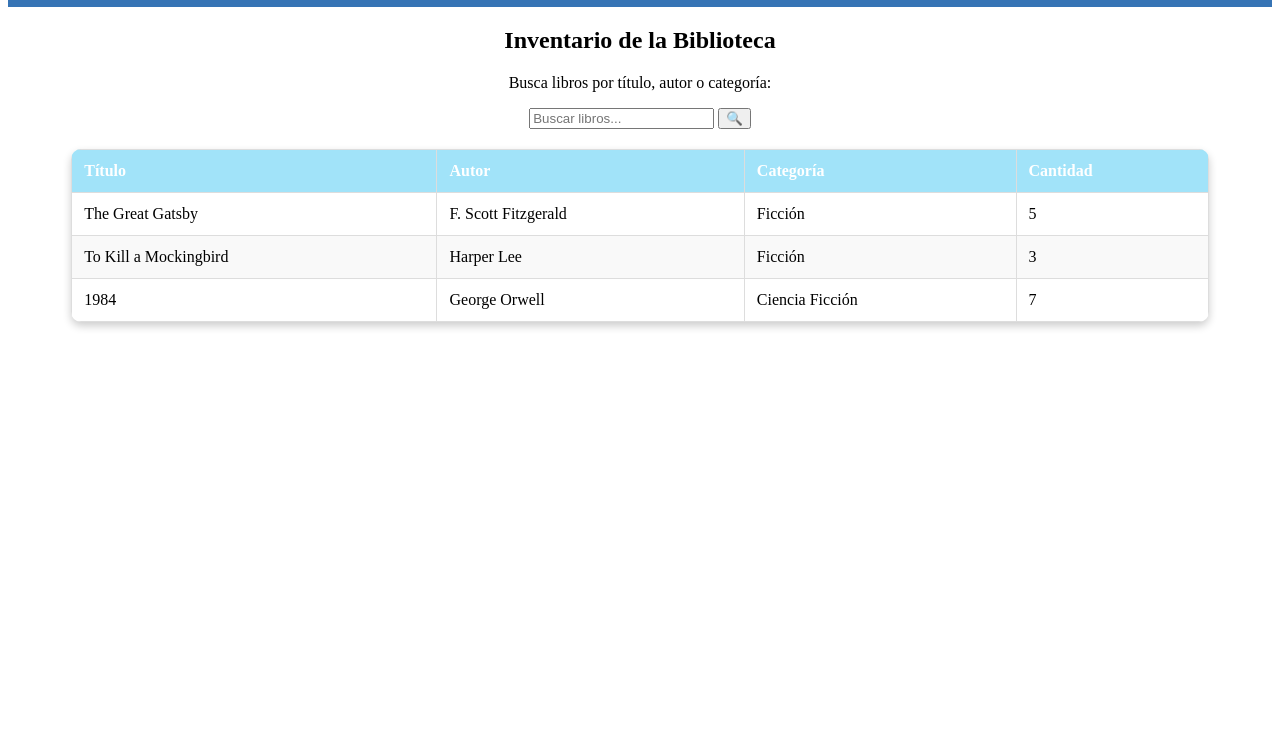
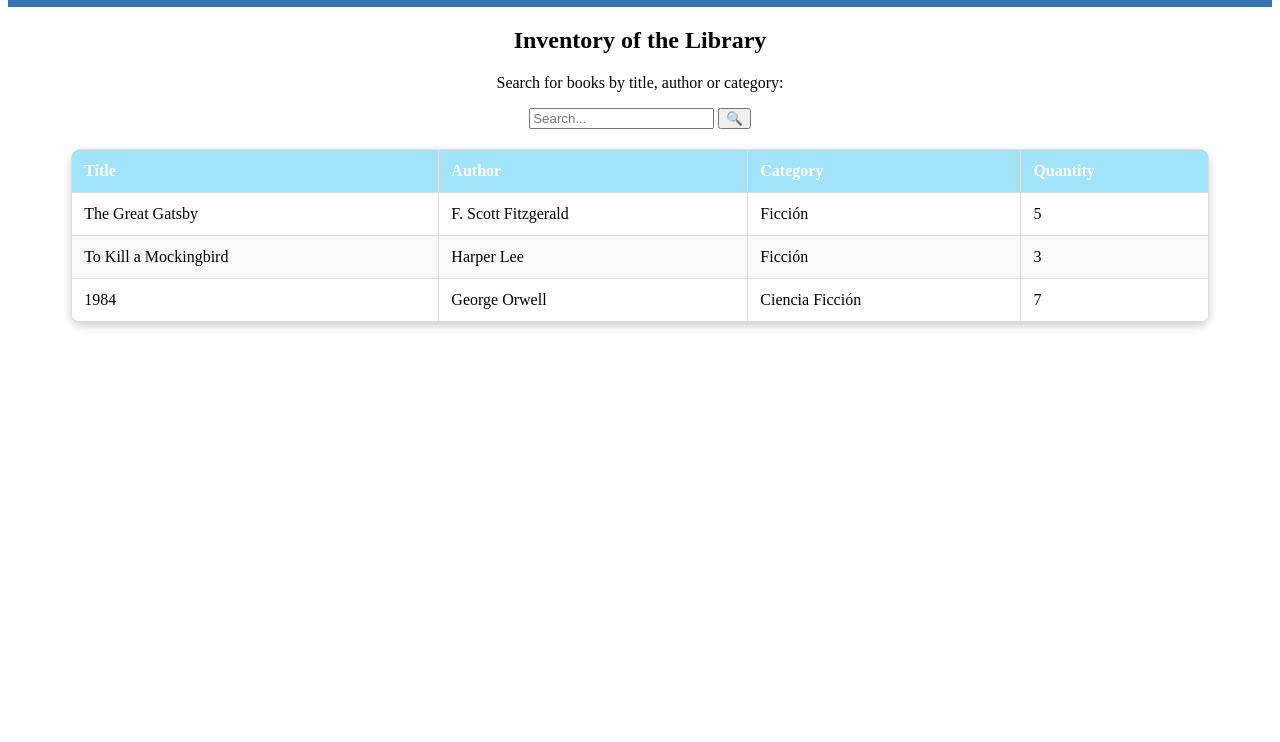
Before and after one commit to Alfonsohr6/wdd131, a plain HTML site: page project/library.html in a window 1280 px wide. Shown: the part 58-800 px from the top of the page. Drawn offline with Linux system fonts and the light colour scheme.

Commit message:
6 week 12

```diff
--- a/project/library.html
+++ b/project/library.html
@@ -24,19 +24,19 @@
     <main>
         <div class="contenedor">
             <section class="seccion-centrada">
-                <h2>Inventario de la Biblioteca</h2>
-                <p>Busca libros por título, autor o categoría:</p>
+                <h2>Inventory of the Library</h2>
+                <p>Search for books by title, author or category:</p>
                 <div class="search-container">
-                    <input type="text" id="searchInput" placeholder="Buscar libros...">
+                    <input type="text" id="searchInput" placeholder="Search...">
                     <button class="search-button">🔍</button>
                 </div>
                 <table>
                     <thead>
                         <tr>
-                            <th>Título</th>
-                            <th>Autor</th>
-                            <th>Categoría</th>
-                            <th>Cantidad</th>
+                            <th>Title</th>
+                            <th>Author</th>
+                            <th>Category</th>
+                            <th>Quantity</th>
                         </tr>
                     </thead>
                     <tbody>
```
Also changed, not shown: project/activity.html (+3 -3 lines), project/images/activity1.jpeg (added), project/images/activity2.jpeg (added), project/images/activity3.jpeg (added).
